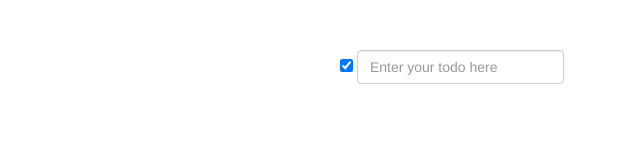
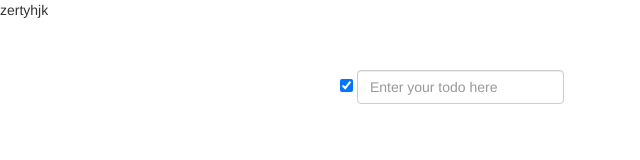
Before and after one commit to ArchivesParts/dev-camp-digitaleo-22-avril, a website: page index.html in a window 1280 px wide. Shown: the whole page, without its empty margins (0-640 px from the left). Drawn offline with nearby package versions, Linux system fonts and the light colour scheme.

Commit message:
move index

```diff
--- a/index.html
+++ b/index.html
@@ -11,7 +11,7 @@
         <script src="app/scripts/controllers.js">
         </script>
     </head>
-    <body ng-controller="DevCampCtrl">
+    <body ng-controller="DevCampCtrl">zertyhjk
         <div id="maincontainer">
             <form class="form-inline"
                   role="form"
```
